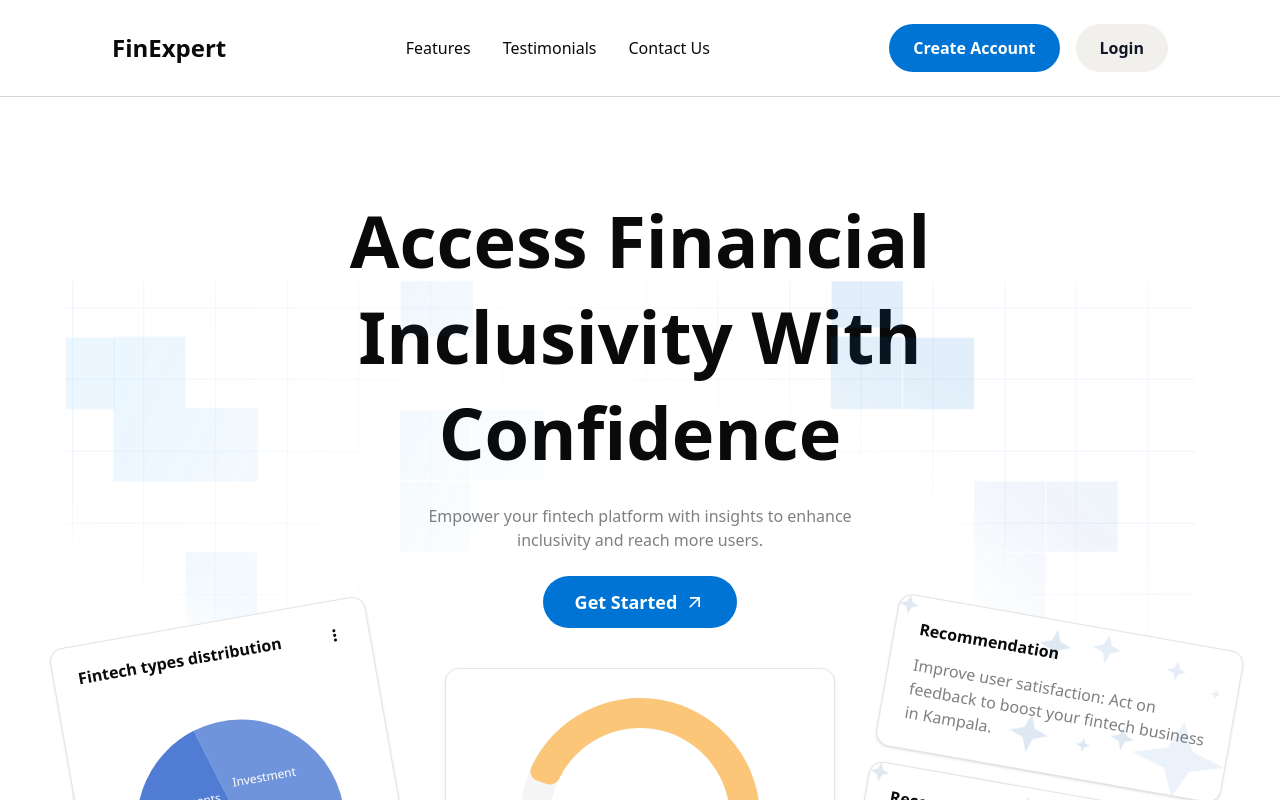
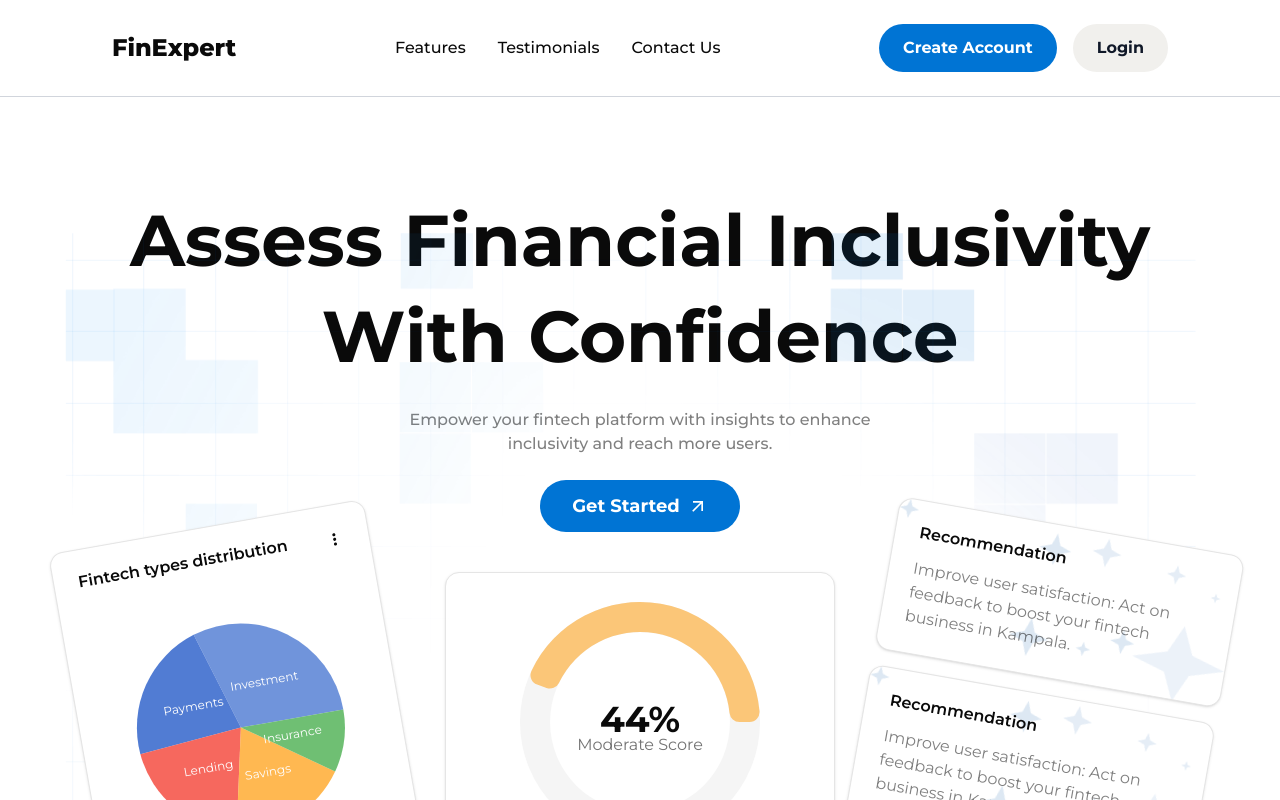
Before and after one commit to Ssaava/fin-expert, a React (Vite) app: page / in a window 1280 px wide. Shown: the top 800 px of the page. Built offline with nearby package versions, Linux system fonts and the light colour scheme.

Commit message:
added google fonts

```diff
--- a/index.html
+++ b/index.html
@@ -4,6 +4,14 @@
     <meta charset="UTF-8" />
     <link rel="icon" type="image/svg+xml" href="/vite.svg" />
     <meta name="viewport" content="width=device-width, initial-scale=1.0" />
+
+    <!-- google fonts -->
+    <link rel="preconnect" href="https://fonts.googleapis.com" />
+    <link rel="preconnect" href="https://fonts.gstatic.com" crossorigin />
+    <link
+      href="https://fonts.googleapis.com/css2?family=Montserrat:ital,wght@0,100..900;1,100..900&display=swap"
+      rel="stylesheet"
+    />
     <title>finExpert</title>
   </head>
   <body>
--- a/src/components/common/Header.tsx
+++ b/src/components/common/Header.tsx
@@ -1,13 +1,17 @@
 import { Link } from "react-router";
 import { Button } from "../ui/button";
-import { useState } from "react";
+import { useEffect, useState } from "react";
 
 const Header = () => {
   const [isMenuOpen, setIsMenuOpen] = useState(false);
-
+  const [isAuthenticated, setIsAuthenticated] = useState(false);
   const toggleMenu = () => {
     setIsMenuOpen(!isMenuOpen);
   };
+
+  useEffect(() => {
+    setIsAuthenticated(false);
+  }, [isAuthenticated]);
 
   return (
     <div className="fixed top-0 left-0 right-0 px-6 sm:px-10 md:px-20 lg:px-28 py-4 sm:py-6 border-b border-gray-300 bg-white z-50">
@@ -68,6 +72,17 @@ const Header = () => {
           <Link to="/">Contact Us</Link>
         </div>
         <div className="hidden md:flex gap-4 items-center">
+          {isAuthenticated ? (
+            <>
+              <Link
+                to="/dashboard"
+                className="cursor-pointer rounded-full bg-primary-500 px-6 py-3 hover:bg-black/90 text-white font-bold duration-200"
+              >
+                Dashboard
+              </Link>
+            </>
+          ) : (
+            <>
               <Link
                 to="/auth/create-account"
                 className="cursor-pointer rounded-full bg-primary-500 px-6 py-3 hover:bg-black/90 text-white font-bold duration-200"
@@ -80,6 +95,8 @@ const Header = () => {
               >
                 Login
               </Link>
+            </>
+          )}
         </div>
       </div>
     </div>
--- a/src/components/home/HeroSection.tsx
+++ b/src/components/home/HeroSection.tsx
@@ -16,9 +16,9 @@ const HeroSection = () => {
           />
         </div>
         <div className="z-10 ">
-          <div className="z-10 max-w-[60rem]  mx-auto w-full flex flex-col gap-6">
+          <div className="z-10 max-w-[65rem]  mx-auto w-full flex flex-col gap-6">
             <h2 className="text-4xl md:text-7xl text-center font-bold md:leading-24">
-              Access Financial Inclusivity With Confidence
+              Assess Financial Inclusivity With Confidence
             </h2>
             <p className="text-center max-w-[30rem] text-black/50 font-medium mx-auto">
               Empower your fintech platform with insights to enhance inclusivity
--- a/src/index.css
+++ b/src/index.css
@@ -150,3 +150,10 @@ button {
     @apply bg-background text-foreground;
   }
 }
+
+body {
+  font-family: "Montserrat", sans-serif;
+  font-optical-sizing: auto;
+  font-weight: 400;
+  font-style: normal;
+}
--- a/src/pages/home.tsx
+++ b/src/pages/home.tsx
@@ -25,8 +25,8 @@ const Home = () => {
             className="block w-full h-full object-cover"
           />
         </div>
-        <div className="gradient-light-blue-bg px-4 md:px-16 xl:px-56 py-10 md:py-16 rounded-3xl flex flex-col gap-16">
-          <h3 className="text-center text-white text-3xl md:text-6xl">
+        <div className="gradient-light-blue-bg px-4 md:px-16 xl:px-56 py-10 md:py-16 rounded-3xl flex flex-col gap-8 md:gap-14">
+          <h3 className="max-w-[55rem] font-bold mx-auto md:leading-18 text-center text-white text-3xl md:text-6xl">
             Ready to enhance financial inclusivity?
           </h3>
           <p className="text-center text-white text-xl">
```
Lines whose indentation alone changed are shown as unchanged.
